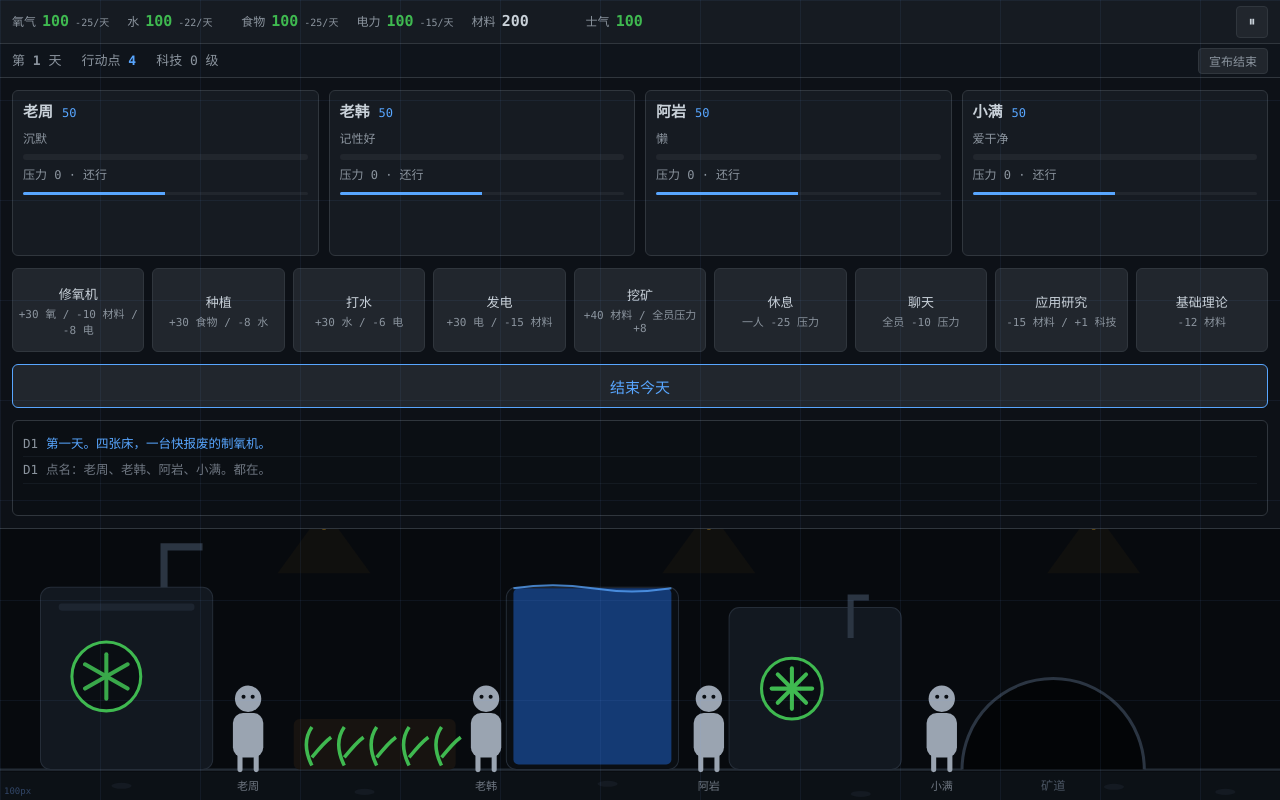
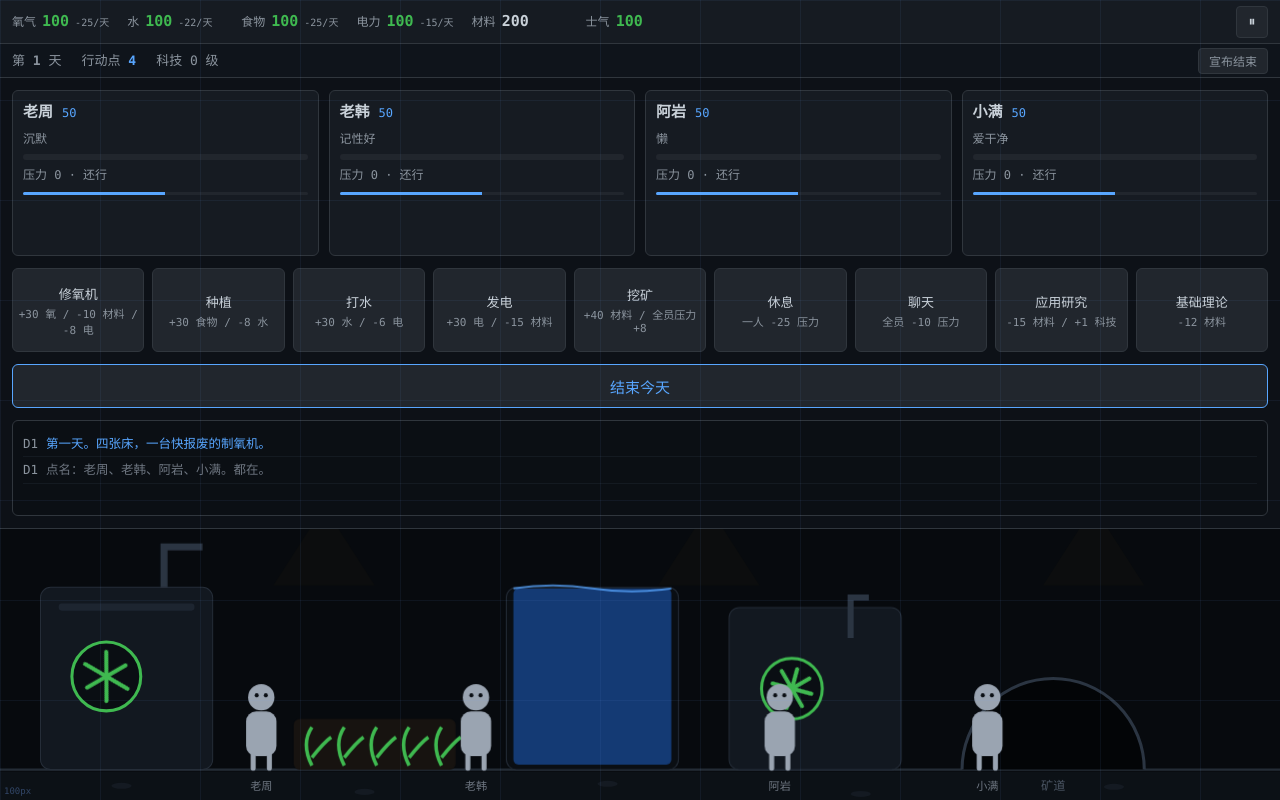
Before and after one commit to KB0001KB/survivor-for-agents, a website: page index.html in a window 1280 px wide. Drawn offline with Linux system fonts and the light colour scheme.

Commit message:
幸存者：风扇转起来、水位会落、灯会呼吸；点了动作有人走到机器前

```diff
--- a/index.html
+++ b/index.html
@@ -538,6 +538,7 @@ function fresh() {
   G.lastOneLogged = false;
   G.rollCallPending = false;
   G.awakened = false;
+  G.posts = [null, null, null, null];
   // 每次从池子里抽四个，不是固定的那几位
   const picked = NAMES.slice().sort(() => Math.random() - 0.5).slice(0, 4);
   G.survivors = picked.map(n => ({
@@ -564,6 +565,7 @@ function saveRun() {
       theory: G.theory, tech: G.tech, techLevel: G.techLevel,
       oxygenDays: G.oxygenDays, foodDays: G.foodDays, waterDays: G.waterDays,
       rollCallPending: G.rollCallPending, lastOneLogged: G.lastOneLogged, awakened: G.awakened,
+      posts: G.posts,
       log: G.log.slice(-120),
       over: G.over,
     }));
@@ -590,6 +592,7 @@ function loadRun() {
     G.rollCallPending = !!d.rollCallPending;
     G.lastOneLogged = !!d.lastOneLogged;
     G.awakened = !!d.awakened;
+    G.posts = Array.isArray(d.posts) ? d.posts : [null, null, null, null];
     G.log = d.log || [];
     G.over = false;
     return true;
@@ -640,7 +643,13 @@ function escapeHtml(s) {
 }
 
 // ---------- 场景（只给人看，不参与判定） ----------
-const SCENE = { GROUND: 290, xs: [245, 480, 700, 930] };
+// 结构建一次，之后只改属性。这样 CSS 动画不会被打断。
+const SCENE = {
+  GROUND: 290,
+  slots: [258, 470, 770, 975],
+  posts: { oxygen: 196, farm: 442, water: 662, power: 886, mine: 1140 },
+  built: false,
+};
 
 function lastBubble() {
   for (let i = G.log.length - 1; i >= 0; i--) {
@@ -653,119 +662,211 @@ function lastBubble() {
   return null;
 }
 
-function renderScene() {
+function buildScene() {
+  const svg = document.getElementById("sceneSvg");
+  const G0 = SCENE.GROUND;
+
+  const lamps = [320, 700, 1080].map(function (lx) {
+    return '<path d="M' + lx + ' 16 V40" stroke="#1a212a" stroke-width="2"/>' +
+      '<rect x="' + (lx - 15) + '" y="40" width="30" height="7" rx="3" fill="#2b3542"/>' +
+      '<circle cx="' + lx + '" cy="48" r="3" fill="#d29922" opacity=".8"/>' +
+      '<path class="lamp" d="M' + (lx - 14) + ' 52 L' + (lx + 14) + ' 52 L' + (lx + 50) + ' 108 L' + (lx - 50) + ' 108 Z" fill="#d29922"/>';
+  }).join("");
+
+  const crops = [0, 1, 2, 3, 4].map(function (i) {
+    const x = 308 + i * 32;
+    return '<path d="M' + x + ' 286 q -11 -22 0 -38"/><path d="M' + x + ' 278 q 12 -15 19 -20"/>';
+  }).join("");
+
+  const people = SCENE.slots.map(function (_, i) {
+    return '<g id="who' + i + '" class="who">' +
+      '<g class="bob">' +
+        '<path class="lg" d="M-8 -14 V0 M8 -14 V0" stroke-width="5" stroke-linecap="round"/>' +
+        '<rect class="bd" x="-15" y="-56" width="30" height="44" rx="10"/>' +
+        '<circle class="hd" cx="0" cy="-70" r="13"/>' +
+        '<circle cx="-4.5" cy="-72" r="2" fill="#0a0e13"/>' +
+        '<circle cx="4.5" cy="-72" r="2" fill="#0a0e13"/>' +
+      '</g>' +
+      '<g id="bed' + i + '" style="display:none" opacity=".3">' +
+        '<rect x="-30" y="-12" width="60" height="9" rx="3" fill="#252d38"/>' +
+        '<rect x="-30" y="-26" width="16" height="13" rx="3" fill="#2b3542"/>' +
+        '<rect x="8" y="-16" width="22" height="4" rx="2" fill="#1d2530"/>' +
+      '</g>' +
+      '<text id="nm' + i + '" y="20" text-anchor="middle" font-size="11"></text>' +
+      '</g>';
+  }).join("");
+
+  svg.innerHTML =
+    '<style>' +
+      '.fan{transform-box:fill-box;transform-origin:center;animation:spin 3s linear infinite}' +
+      '.fan.slow{animation-duration:9s}' +
+      '.fan.stop{animation:none}' +
+      '@keyframes spin{to{transform:rotate(360deg)}}' +
+      '.lamp{animation:lamp 5s ease-in-out infinite}' +
+      '@keyframes lamp{0%,100%{opacity:.03}50%{opacity:.1}}' +
+      '.who{transition:transform .65s cubic-bezier(.4,0,.3,1)}' +
+      '.nofx .who{transition:none}' +
+      '.bob{animation:bob 3.8s ease-in-out infinite}' +
+      '@keyframes bob{0%,100%{transform:translateY(0)}50%{transform:translateY(-2px)}}' +
+      '.wl{transition:y .8s ease,height .8s ease,d .8s ease}' +
+      '.bp{animation:pop .22s ease-out both}' +
+      '@keyframes pop{from{opacity:0;transform:translateY(5px)}to{opacity:1;transform:translateY(0)}}' +
+    '</style>' +
+
+    '<rect width="1264" height="320" fill="#070a0e"/>' +
+    '<path d="M0 16 H1264" stroke="#151b23" stroke-width="2"/>' +
+    '<path d="M0 21 H1264" stroke="#10161d" stroke-width="1"/>' +
+    lamps +
+    '<rect y="' + (G0 + 2) + '" width="1264" height="30" fill="#0c1116"/>' +
+    '<path d="M0 ' + G0 + ' H1264" stroke="#242c36" stroke-width="2"/>' +
+    '<ellipse cx="120" cy="306" rx="10" ry="3" fill="#141a22"/>' +
+    '<ellipse cx="360" cy="312" rx="10" ry="3" fill="#141a22"/>' +
+    '<ellipse cx="600" cy="304" rx="10" ry="3" fill="#141a22"/>' +
+    '<ellipse cx="850" cy="314" rx="10" ry="3" fill="#141a22"/>' +
+    '<ellipse cx="1100" cy="307" rx="10" ry="3" fill="#141a22"/>' +
+
+    // 制氧机
+    '<rect x="40" y="110" width="170" height="180" rx="10" fill="#121820" stroke="#252d38"/>' +
+    '<rect x="58" y="126" width="134" height="7" rx="3" fill="#1d2530"/>' +
+    '<circle id="oRing" cx="105" cy="198" r="34" fill="#0a0e13" stroke-width="3"/>' +
+    '<g id="oFan" class="fan" stroke-width="4" stroke-linecap="round">' +
+      '<path d="M105 176 V220"/><path d="M84 186 L126 210"/><path d="M126 186 L84 210"/></g>' +
+    '<path d="M162 110 V70 H200" stroke="#2b3542" stroke-width="7" fill="none"/>' +
+
+    // 农田
+    '<rect x="290" y="240" width="160" height="50" rx="6" fill="#171310"/>' +
+    '<g id="crop" stroke-width="3.5" fill="none">' + crops + '</g>' +
+
+    // 水箱
+    '<rect x="500" y="110" width="170" height="180" rx="10" fill="#0a0e13" stroke="#252d38"/>' +
+    '<rect id="wBody" class="wl" x="507" y="285" width="156" height="0" rx="5" fill="#1f6feb" opacity=".45"/>' +
+    '<path id="wWave" class="wl" d="" stroke="#58a6ff" stroke-width="2" fill="none" opacity=".75"/>' +
+
+    // 发电机
+    '<rect x="720" y="130" width="170" height="160" rx="10" fill="#121820" stroke="#252d38"/>' +
+    '<circle id="pRing" cx="782" cy="210" r="30" fill="#0a0e13" stroke-width="3"/>' +
+    '<g id="pFan" class="fan" stroke-width="4" stroke-linecap="round">' +
+      '<path d="M782 190 V230"/><path d="M762 210 H802"/>' +
+      '<path d="M768 196 L796 224"/><path d="M796 196 L768 224"/></g>' +
+    '<path d="M840 160 V120 h18" stroke="#2b3542" stroke-width="6" fill="none"/>' +
+
+    // 矿道
+    '<path d="M950 290 A 90 90 0 0 1 1130 290 Z" fill="#030507"/>' +
+    '<path d="M950 290 A 90 90 0 0 1 1130 290" stroke="#2b3542" stroke-width="3" fill="none"/>' +
+    '<path id="crack" d="M980 232 L1010 254 L1000 278" stroke="#f85149" stroke-width="2.5" fill="none" opacity=".7" style="display:none"/>' +
+    '<text x="1040" y="310" text-anchor="middle" fill="#4b5563" font-size="12">矿道</text>' +
+
+    people +
+
+    '<g id="bub" class="bp" style="display:none">' +
+      '<rect id="bubR" height="28" rx="14" fill="#e6edf3" opacity=".95"/>' +
+      '<path id="bubT" fill="#e6edf3" opacity=".95"/>' +
+      '<text id="bubX" text-anchor="middle" fill="#0d1117" font-size="12"></text>' +
+    '</g>';
+}
+
+function updateScene() {
   const svg = document.getElementById("sceneSvg");
   if (!svg) return;
+  const G0 = SCENE.GROUND;
   const s = G.res;
   const lv = v => v <= 15 ? "#f85149" : v <= 35 ? "#d29922" : "#3fb950";
-  const G0 = SCENE.GROUND;
-  const p = [];
-
-  // 岩层、顶灯、地面
-  p.push('<rect width="1264" height="320" fill="#070a0e"/>');
-  p.push('<path d="M0 16 H1264" stroke="#151b23" stroke-width="2"/>');
-  p.push('<path d="M0 21 H1264" stroke="#10161d" stroke-width="1"/>');
-  [320, 700, 1080].forEach(function (lx) {
-    p.push('<path d="M' + lx + ' 16 V40" stroke="#1a212a" stroke-width="2"/>');
-    p.push('<rect x="' + (lx - 15) + '" y="40" width="30" height="7" rx="3" fill="#2b3542"/>');
-    p.push('<circle cx="' + lx + '" cy="50" r="3" fill="#d29922" opacity=".75"/>');
-    p.push('<path d="M' + (lx - 14) + ' 52 L' + (lx + 14) + ' 52 L' + (lx + 46) + ' 96 L' + (lx - 46) + ' 96 Z" fill="#d29922" opacity=".04"/>');
-  });
-  p.push('<rect y="' + (G0 + 2) + '" width="1264" height="30" fill="#0c1116"/>');
-  p.push('<path d="M0 ' + G0 + ' H1264" stroke="#242c36" stroke-width="2"/>');
-  [[120, 306], [360, 312], [600, 304], [850, 314], [1100, 307], [1210, 312]].forEach(function (q) {
-    p.push('<ellipse cx="' + q[0] + '" cy="' + q[1] + '" rx="10" ry="3" fill="#141a22"/>');
-  });
+  const $ = id => document.getElementById(id);
+  const posts = G.posts || [];
 
   // 制氧机
   const oxyC = lv(s.oxygen);
-  p.push('<rect x="40" y="110" width="170" height="180" rx="10" fill="#121820" stroke="#252d38"/>');
-  p.push('<rect x="58" y="126" width="134" height="7" rx="3" fill="#1d2530"/>');
-  p.push('<circle cx="105" cy="198" r="34" fill="#0a0e13" stroke="' + oxyC + '" stroke-width="3"/>');
-  p.push('<g stroke="' + oxyC + '" stroke-width="4" stroke-linecap="round" opacity=".9">');
-  p.push('<path d="M105 176 V220"/><path d="M84 186 L126 210"/><path d="M126 186 L84 210"/></g>');
-  p.push('<path d="M162 110 V70 H200" stroke="#2b3542" stroke-width="7" fill="none"/>');
+  $("oRing").setAttribute("stroke", oxyC);
+  $("oFan").setAttribute("stroke", oxyC);
+  $("oFan").setAttribute("class", "fan" + (s.oxygen <= 15 ? " stop" : s.oxygen <= 35 ? " slow" : ""));
 
   // 农田
-  const foodC = lv(s.food);
-  p.push('<rect x="290" y="240" width="160" height="50" rx="6" fill="#171310"/>');
-  for (let i = 0; i < 5; i++) {
-    const x = 308 + i * 32;
-    p.push('<path d="M' + x + ' 286 q -11 -22 0 -38" stroke="' + foodC + '" stroke-width="3.5" fill="none"/>');
-    p.push('<path d="M' + x + ' 278 q 12 -15 19 -20" stroke="' + foodC + '" stroke-width="3.5" fill="none"/>');
-  }
+  $("crop").setAttribute("stroke", lv(s.food));
 
   // 水箱
   const wH = Math.max(0, Math.min(174, Math.round(174 * Math.min(100, s.water) / 100)));
-  p.push('<rect x="500" y="110" width="170" height="180" rx="10" fill="#0a0e13" stroke="#252d38"/>');
-  if (wH > 0) {
-    p.push('<rect x="507" y="' + (285 - wH) + '" width="156" height="' + wH + '" rx="5" fill="#1f6feb" opacity=".45"/>');
-    p.push('<path d="M507 ' + (285 - wH) + ' q 39 -6 78 0 t 78 0" stroke="#58a6ff" stroke-width="2" fill="none" opacity=".75"/>');
-  }
+  const wy = 285 - wH;
+  $("wBody").setAttribute("y", wy);
+  $("wBody").setAttribute("height", wH);
+  $("wWave").setAttribute("d", wH > 3 ? "M507 " + wy + " q 39 -6 78 0 t 78 0" : "");
 
   // 发电机
   const powC = lv(s.power);
-  p.push('<rect x="720" y="130" width="170" height="160" rx="10" fill="#121820" stroke="#252d38"/>');
-  p.push('<circle cx="782" cy="210" r="30" fill="#0a0e13" stroke="' + powC + '" stroke-width="3"/>');
-  p.push('<g stroke="' + powC + '" stroke-width="4" stroke-linecap="round">');
-  p.push('<path d="M782 190 V230"/><path d="M762 210 H802"/><path d="M768 196 L796 224"/><path d="M796 196 L768 224"/></g>');
-  p.push('<path d="M840 160 V120 h18" stroke="#2b3542" stroke-width="6" fill="none"/>');
+  $("pRing").setAttribute("stroke", powC);
+  $("pFan").setAttribute("stroke", powC);
+  $("pFan").setAttribute("class", "fan" + (s.power <= 15 ? " stop" : s.power <= 35 ? " slow" : ""));
 
   // 矿道
-  p.push('<path d="M950 290 A 90 90 0 0 1 1130 290 Z" fill="#030507"/>');
-  p.push('<path d="M950 290 A 90 90 0 0 1 1130 290" stroke="#2b3542" stroke-width="3" fill="none"/>');
-  if (s.material <= 15) {
-    p.push('<path d="M980 232 L1010 254 L1000 278" stroke="#f85149" stroke-width="2.5" fill="none" opacity=".7"/>');
-  }
-  p.push('<text x="1040" y="310" text-anchor="middle" fill="#4b5563" font-size="12">矿道</text>');
+  $("crack").style.display = s.material <= 15 ? "" : "none";
 
   // 人
-  SCENE.xs.forEach(function (x, i) {
-    const who = G.survivors[i];
-    if (!who) return;
+  G.survivors.forEach(function (who, i) {
+    const g = $("who" + i);
+    if (!g) return;
+    const post = posts[i] && SCENE.posts[posts[i]];
+    const x = post || SCENE.slots[i];
+    const nm = $("nm" + i);
+    const bob = g.querySelector(".bob");
+    const bed = $("bed" + i);
+
     if (!who.alive) {
-      p.push('<g opacity=".3">');
-      p.push('<rect x="' + (x - 30) + '" y="' + (G0 - 12) + '" width="60" height="9" rx="3" fill="#252d38"/>');
-      p.push('<rect x="' + (x - 30) + '" y="' + (G0 - 26) + '" width="16" height="13" rx="3" fill="#2b3542"/>');
-      p.push('<rect x="' + (x + 8) + '" y="' + (G0 - 16) + '" width="22" height="4" rx="2" fill="#1d2530"/>');
-      p.push('</g>');
-      p.push('<text x="' + x + '" y="' + (G0 + 20) + '" text-anchor="middle" fill="#4b5563" font-size="11">' +
-        (who.left ? "走了" : "空床") + '</text>');
+      bob.style.display = "none";
+      bed.style.display = "";
+      nm.textContent = who.left ? "走了" : "空床";
+      nm.setAttribute("fill", "#4b5563");
+      g.style.transform = "translate(" + x + "px," + G0 + "px)";
       return;
     }
+    bob.style.display = "";
+    bed.style.display = "none";
+    nm.textContent = who.name;
+    nm.setAttribute("fill", "#6e7681");
+
     const st = who.stress;
     const lean = st >= 60 ? 9 : st >= 30 ? 4 : 0;
     const col = st >= 80 ? "#f85149" : st >= 60 ? "#d29922" : "#9aa4b1";
-    p.push('<g transform="translate(' + x + ',' + G0 + ') rotate(' + lean + ')">');
-    p.push('<path d="M-8 -14 V0 M8 -14 V0" stroke="' + col + '" stroke-width="5" stroke-linecap="round"/>');
-    p.push('<rect x="-15" y="-56" width="30" height="44" rx="10" fill="' + col + '"/>');
-    p.push('<circle cx="0" cy="-70" r="13" fill="' + col + '"/>');
-    p.push('<circle cx="-4.5" cy="-72" r="2" fill="#0a0e13"/><circle cx="4.5" cy="-72" r="2" fill="#0a0e13"/>');
-    p.push('</g>');
-    p.push('<text x="' + x + '" y="' + (G0 + 20) + '" text-anchor="middle" fill="#6e7681" font-size="11">' +
-      escapeHtml(who.name) + '</text>');
+    g.querySelectorAll(".lg").forEach(e => e.setAttribute("stroke", col));
+    g.querySelector(".bd").setAttribute("fill", col);
+    g.querySelector(".hd").setAttribute("fill", col);
+    g.style.transform = "translate(" + x + "px," + G0 + "px) rotate(" + lean + "deg)";
   });
 
   // 气泡
+  const bub = $("bub");
   const b = lastBubble();
-  if (b) {
-    const idx = G.survivors.findIndex(function (q) { return q.name === b.who; });
-    if (idx >= 0 && G.survivors[idx].alive) {
-      const x = SCENE.xs[idx];
+  const idx = b ? G.survivors.findIndex(q => q.name === b.who) : -1;
+  if (idx < 0 || !G.survivors[idx].alive) { bub.style.display = "none"; return; }
   let say = b.say;
   if (say.length > 20) say = say.slice(0, 20) + "…";
+  const post = posts[idx] && SCENE.posts[posts[idx]];
+  const x = post || SCENE.slots[idx];
   const bw = Math.max(84, say.length * 13 + 24);
   const bx = Math.max(10, Math.min(1264 - bw - 10, x - bw / 2));
   const by = 158;
-      p.push('<rect x="' + bx + '" y="' + by + '" width="' + bw + '" height="28" rx="14" fill="#e6edf3" opacity=".95"/>');
-      p.push('<path d="M' + (x - 6) + ' ' + (by + 27) + ' L' + x + ' ' + (by + 40) + ' L' + (x + 6) + ' ' + (by + 27) +
-        '" fill="#e6edf3" opacity=".95"/>');
-      p.push('<text x="' + (bx + bw / 2) + '" y="' + (by + 19) + '" text-anchor="middle" fill="#0d1117" font-size="12">' +
-        escapeHtml(say) + '</text>');
-    }
+  $("bubR").setAttribute("x", bx);
+  $("bubR").setAttribute("y", by);
+  $("bubR").setAttribute("width", bw);
+  $("bubT").setAttribute("d",
+    "M" + (x - 6) + " " + (by + 27) + " L" + x + " " + (by + 40) + " L" + (x + 6) + " " + (by + 27) + " Z");
+  $("bubX").setAttribute("x", bx + bw / 2);
+  $("bubX").setAttribute("y", by + 19);
+  $("bubX").textContent = say;
+  bub.style.display = "";
 }
 
-  svg.innerHTML = p.join("");
+function renderScene() {
+  if (!SCENE.built) {
+    buildScene();
+    SCENE.built = true;
+    const svg = document.getElementById("sceneSvg");
+    svg.classList.add("nofx");
+    updateScene();
+    requestAnimationFrame(function () {
+      requestAnimationFrame(function () { svg.classList.remove("nofx"); });
+    });
+    return;
+  }
+  updateScene();
 }
 
 // ---------- 渲染 ----------
@@ -879,12 +980,26 @@ function doAction(id) {
   G.points -= 1;
   clampAll();
   log(text, a.id === "study" ? "sys" : "");
+  sendToWork(id);
   render();
+}
+
+// 画面上的走位：派一个闲着的人去这个工位。只影响画，不影响数值。
+const WORK_POST = { oxy: "oxygen", farm: "farm", water: "water", power: "power", mine: "mine" };
+function sendToWork(id) {
+  const post = WORK_POST[id];
+  if (!post) return;
+  if (!G.posts) G.posts = [null, null, null, null];
+  for (let i = 0; i < G.survivors.length; i++) {
+    const p = G.survivors[i];
+    if (p.alive && !G.posts[i]) { G.posts[i] = post; return; }
+  }
 }
 
 // ---------- 一天结束 ----------
 function nextDay() {
   if (G.over || G.paused) return;
+  G.posts = [null, null, null, null];
 
   if (!G.awakened && G.theoryTotal >= BAL.revealAt) awaken();
 
```
Also changed, not shown: DESIGN.md (+3 -0 lines). Lines whose indentation alone changed are shown as unchanged.
